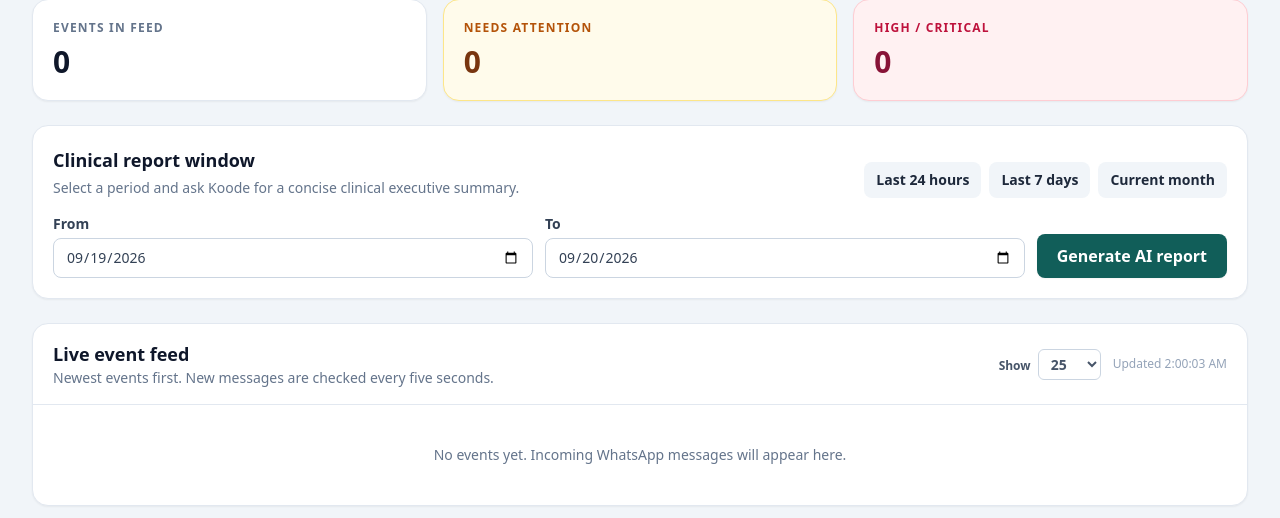
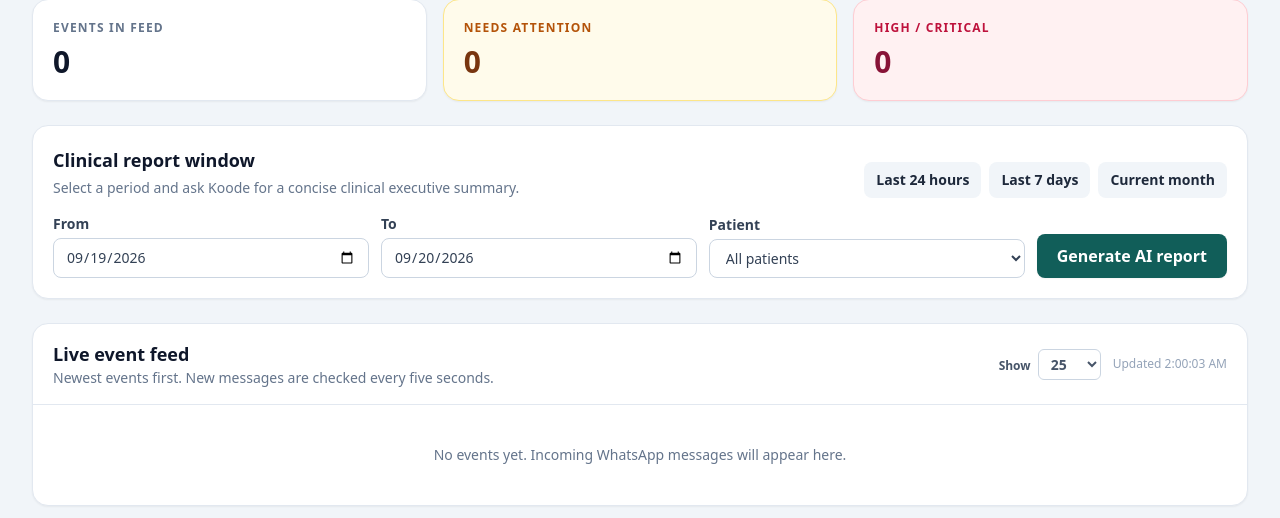
Before and after one commit to akhilt2/Koode, a FastAPI app: page /dashboard in a window 1280 px wide. Shown: the part 146-664 px from the top of the page. Run offline with FastAPI, Linux system fonts and the light colour scheme; data that the repository does not hold is empty; some libraries are stand-ins or nearby versions.

Commit message:
Add patient scoped monitoring filters
Signed-off-by: Akhil T <akhilneelamparambil@gmail.com>

```diff
--- a/main.py
+++ b/main.py
@@ -119,6 +119,7 @@ def _log_to_dict(log: SymptomLog) -> dict:
         symptoms = []
     return {
         "id": log.id,
+        "user_id": log.user_id,
         "created_at": timestamp.astimezone(timezone.utc).isoformat(),
         "time": timestamp.astimezone(timezone.utc).strftime("%Y-%m-%d %H:%M UTC"),
         "patient_name": log.user.display_name or log.user.whatsapp_number,
@@ -130,6 +131,20 @@ def _log_to_dict(log: SymptomLog) -> dict:
         "medications_given": log.medications_given or "",
         "whatsapp_reply": log.whatsapp_reply,
     }
+
+
+@app.get("/api/patients")
+def patients(db: Session = Depends(get_db)) -> JSONResponse:
+    """Return selectable WhatsApp participants for dashboard filters."""
+    users = db.scalars(select(User).order_by(User.display_name.asc(), User.whatsapp_number.asc())).all()
+    return JSONResponse(
+        content={
+            "patients": [
+                {"id": user.id, "name": user.display_name or user.whatsapp_number}
+                for user in users
+            ]
+        }
+    )
 
 
 def _markdown_to_html(markdown_text: str) -> Markup:
@@ -206,6 +221,7 @@ def recent_events(
     since: str | None = Query(default=None),
     page: int = Query(default=1, ge=1),
     page_size: int = Query(default=25, ge=5, le=100),
+    patient_id: int | None = Query(default=None, ge=1),
 ) -> JSONResponse:
     """Newest-first paginated feed plus incremental polling support."""
     if since:
@@ -215,33 +231,35 @@ def recent_events(
                 since_dt = since_dt.replace(tzinfo=timezone.utc)
         except ValueError as exc:
             raise HTTPException(status_code=400, detail="since must be a valid ISO timestamp") from exc
-        logs = list(
-            db.scalars(
-                select(SymptomLog)
-                .where(SymptomLog.created_at > since_dt)
-                .order_by(SymptomLog.created_at.desc())
-                .limit(100)
-            ).all()
-        )
+        statement = select(SymptomLog).where(SymptomLog.created_at > since_dt)
+        if patient_id is not None:
+            statement = statement.where(SymptomLog.user_id == patient_id)
+        logs = list(db.scalars(statement.order_by(SymptomLog.created_at.desc()).limit(100)).all())
         return JSONResponse(content={"events": [_log_to_dict(log) for log in logs]})
 
-    total = db.scalar(select(func.count()).select_from(SymptomLog)) or 0
+    filters = [SymptomLog.user_id == patient_id] if patient_id is not None else []
+    total = db.scalar(select(func.count()).select_from(SymptomLog).where(*filters)) or 0
     total_pages = max(1, (total + page_size - 1) // page_size)
     if page > total_pages:
         page = total_pages
     logs = list(
         db.scalars(
             select(SymptomLog)
+            .where(*filters)
             .order_by(SymptomLog.created_at.desc())
             .offset((page - 1) * page_size)
             .limit(page_size)
         ).all()
     )
     attention_count = db.scalar(
-        select(func.count()).select_from(SymptomLog).where(SymptomLog.severity_level.in_(["medium", "high", "critical"]))
+        select(func.count()).select_from(SymptomLog).where(
+            *filters, SymptomLog.severity_level.in_(["medium", "high", "critical"])
+        )
     ) or 0
     urgent_count = db.scalar(
-        select(func.count()).select_from(SymptomLog).where(SymptomLog.severity_level.in_(["high", "critical"]))
+        select(func.count()).select_from(SymptomLog).where(
+            *filters, SymptomLog.severity_level.in_(["high", "critical"])
+        )
     ) or 0
     return JSONResponse(
         content={
@@ -255,23 +273,29 @@ def recent_events(
 class ReportRequest(BaseModel):
     start_date: str = Field(pattern=r"^\d{4}-\d{2}-\d{2}$")
     end_date: str = Field(pattern=r"^\d{4}-\d{2}-\d{2}$")
+    patient_id: int | None = Field(default=None, ge=1)
 
 
 @app.post("/api/report/generate")
 def generate_report(request: ReportRequest, db: Session = Depends(get_db)) -> JSONResponse:
     """Synthesize a selected range and return a link to its print view."""
     start_dt, end_dt, start_label, end_label = _parse_report_range(request.start_date, request.end_date)
-    rows = [_log_to_dict(log) for log in get_logs_by_date_range(db, start_dt, end_dt)]
+    rows = [
+        _log_to_dict(log)
+        for log in get_logs_by_date_range(db, start_dt, end_dt, user_id=request.patient_id)
+    ]
     summary = generate_clinical_summary(rows, start_label, end_label)
     summary_id = uuid.uuid4().hex
     SUMMARY_CACHE[summary_id] = {
         "summary": summary,
         "start_date": start_label,
         "end_date": end_label,
+        "patient_id": request.patient_id,
         "events": rows,
     }
     while len(SUMMARY_CACHE) > 20:
         SUMMARY_CACHE.pop(next(iter(SUMMARY_CACHE)))
+    patient_query = f"&patient_id={request.patient_id}" if request.patient_id is not None else ""
     return JSONResponse(
         content={
             "summary_id": summary_id,
@@ -279,7 +303,7 @@ def generate_report(request: ReportRequest, db: Session = Depends(get_db)) -> JS
             "summary_html": str(_markdown_to_html(summary)),
             "event_count": len(rows),
             "empty": not rows,
-            "print_url": f"/report/print?start_date={start_label}&end_date={end_label}&summary_id={summary_id}&autoprint=1",
+            "print_url": f"/report/print?start_date={start_label}&end_date={end_label}{patient_query}&summary_id={summary_id}&autoprint=1",
         }
     )
 
@@ -290,14 +314,18 @@ def printable_report(
     start_date: str = Query(...),
     end_date: str = Query(...),
     summary_id: str | None = Query(default=None),
+    patient_id: int | None = Query(default=None, ge=1),
 ) -> HTMLResponse:
     """Render a clean A4 view for browser printing or Save as PDF."""
     start_dt, end_dt, start_label, end_label = _parse_report_range(start_date, end_date)
     cached = SUMMARY_CACHE.get(summary_id or "")
-    if cached and cached["start_date"] == start_label and cached["end_date"] == end_label:
+    if cached and cached["start_date"] == start_label and cached["end_date"] == end_label and cached["patient_id"] == patient_id:
         summary, rows = cached["summary"], cached["events"]
     else:
-        rows = [_log_to_dict(log) for log in get_logs_by_date_range(db, start_dt, end_dt)]
+        rows = [
+            _log_to_dict(log)
+            for log in get_logs_by_date_range(db, start_dt, end_dt, user_id=patient_id)
+        ]
         summary = generate_clinical_summary(rows, start_label, end_label)
     html = templates.get_template("report_print.html").render(
         generated_at=utc_now().strftime("%Y-%m-%d %H:%M UTC"),
--- a/templates/dashboard.html
+++ b/templates/dashboard.html
@@ -42,9 +42,10 @@
           <button data-preset="month" class="preset rounded-lg bg-slate-100 px-3 py-2 text-sm font-semibold hover:bg-koode-50">Current month</button>
         </div>
       </div>
-      <div class="mt-4 grid gap-3 sm:grid-cols-2 lg:grid-cols-[1fr_1fr_auto] lg:items-end">
+      <div class="mt-4 grid gap-3 sm:grid-cols-2 lg:grid-cols-[1fr_1fr_1fr_auto] lg:items-end">
         <label class="text-sm font-semibold text-slate-700">From<input id="start-date" type="date" class="mt-1 block w-full rounded-lg border border-slate-300 px-3 py-2 font-normal focus:border-koode-600 focus:outline-none"></label>
         <label class="text-sm font-semibold text-slate-700">To<input id="end-date" type="date" class="mt-1 block w-full rounded-lg border border-slate-300 px-3 py-2 font-normal focus:border-koode-600 focus:outline-none"></label>
+        <label class="text-sm font-semibold text-slate-700">Patient<select id="patient-filter" class="mt-1 block w-full rounded-lg border border-slate-300 bg-white px-3 py-2 font-normal focus:border-koode-600 focus:outline-none"><option value="">All patients</option></select></label>
         <button id="generate-button" class="rounded-lg bg-koode-700 px-5 py-2.5 font-semibold text-white shadow-sm hover:bg-koode-900">Generate AI report</button>
       </div>
       <div id="summary-box" class="mt-5 hidden rounded-xl border border-koode-100 bg-koode-50 p-5"><div class="flex flex-wrap items-center justify-between gap-2"><h3 class="font-bold text-koode-900">AI executive summary</h3><a id="print-link" target="_blank" class="rounded-lg bg-koode-700 px-3 py-2 text-sm font-semibold text-white hover:bg-koode-900">Open print view</a></div><div id="summary-text" class="mt-3 space-y-3 text-sm leading-6 text-slate-700 [&_h2]:text-lg [&_h2]:font-bold [&_h3]:font-bold [&_h4]:font-semibold [&_p]:mt-2"></div></div>
@@ -59,7 +60,7 @@
   </main>
 
   <script>
-    const state = { events: [], latest: null, sound: true, page: 1, pageSize: 25, totalPages: 1, total: 0 };
+    const state = { events: [], latest: null, sound: true, page: 1, pageSize: 25, totalPages: 1, total: 0, patientId: '' };
     const $ = (id) => document.getElementById(id);
     const dateString = (date) => date.toISOString().slice(0, 10);
     const escapeHtml = (value) => String(value ?? '').replace(/[&<>'"]/g, (char) => ({'&':'&amp;','<':'&lt;','>':'&gt;',"'":'&#39;','"':'&quot;'}[char]));
@@ -99,7 +100,8 @@
     }
     async function loadPage() {
       try {
-        const response = await fetch(`/api/events/recent?page=${state.page}&page_size=${state.pageSize}`); if (!response.ok) throw new Error('Feed unavailable');
+        const patientQuery = state.patientId ? `&patient_id=${encodeURIComponent(state.patientId)}` : '';
+        const response = await fetch(`/api/events/recent?page=${state.page}&page_size=${state.pageSize}${patientQuery}`); if (!response.ok) throw new Error('Feed unavailable');
         const data = await response.json(); state.events = data.events; state.page = data.pagination.page; state.pageSize = data.pagination.page_size; state.total = data.pagination.total; state.totalPages = data.pagination.total_pages;
         if (data.events[0] && (!state.latest || data.events[0].created_at > state.latest)) state.latest = data.events[0].created_at;
         render(data.counts); $('last-updated').textContent = `Updated ${new Date().toLocaleTimeString()}`; $('connection-status').textContent = 'Live'; $('connection-dot').className = 'h-2 w-2 rounded-full bg-emerald-500';
@@ -107,16 +109,18 @@
     }
     async function pollEvents() {
       if (!state.latest) return loadPage();
-      try { const response = await fetch(`/api/events/recent?since=${encodeURIComponent(state.latest)}`); if (!response.ok) throw new Error('Feed unavailable'); const data = await response.json(); if (data.events.length) { data.events.forEach(alertFor); state.page = 1; await loadPage(); } } catch (_) { $('connection-status').textContent = 'Reconnecting'; }
+      try { const patientQuery = state.patientId ? `&patient_id=${encodeURIComponent(state.patientId)}` : ''; const response = await fetch(`/api/events/recent?since=${encodeURIComponent(state.latest)}${patientQuery}`); if (!response.ok) throw new Error('Feed unavailable'); const data = await response.json(); if (data.events.length) { data.events.forEach(alertFor); state.page = 1; await loadPage(); } } catch (_) { $('connection-status').textContent = 'Reconnecting'; }
     }
     $('notify-button').addEventListener('click', async () => { if (!('Notification' in window)) { $('notify-button').textContent = 'Notifications unavailable'; return; } const permission = await Notification.requestPermission(); $('notify-button').textContent = permission === 'granted' ? 'Notifications enabled' : 'Notifications denied'; });
     $('audio-button').addEventListener('click', () => { state.sound = !state.sound; $('audio-button').textContent = `Sound: ${state.sound ? 'on' : 'off'}`; });
     document.querySelectorAll('.preset').forEach(button => button.addEventListener('click', () => setDates(button.dataset.preset)));
     $('page-size').addEventListener('change', () => { state.pageSize = Number($('page-size').value); state.page = 1; loadPage(); });
+    $('patient-filter').addEventListener('change', () => { state.patientId = $('patient-filter').value; state.page = 1; state.latest = null; loadPage(); });
     $('previous-page').addEventListener('click', () => { if (state.page > 1) { state.page -= 1; loadPage(); } });
     $('next-page').addEventListener('click', () => { if (state.page < state.totalPages) { state.page += 1; loadPage(); } });
-    $('generate-button').addEventListener('click', async () => { const button = $('generate-button'); button.disabled = true; button.textContent = 'Generating...'; try { const response = await fetch('/api/report/generate', { method: 'POST', headers: {'Content-Type':'application/json'}, body: JSON.stringify({start_date: $('start-date').value, end_date: $('end-date').value}) }); const data = await response.json(); if (!response.ok) throw new Error(data.detail || 'Could not generate report'); $('summary-text').innerHTML = data.summary_html; $('print-link').href = data.print_url; $('summary-box').classList.remove('hidden'); } catch (error) { $('summary-text').textContent = error.message; $('summary-box').classList.remove('hidden'); } finally { button.disabled = false; button.textContent = 'Generate AI report'; } });
-    setDates('24h'); loadPage(); setInterval(pollEvents, 5000);
+    $('generate-button').addEventListener('click', async () => { const button = $('generate-button'); button.disabled = true; button.textContent = 'Generating...'; try { const response = await fetch('/api/report/generate', { method: 'POST', headers: {'Content-Type':'application/json'}, body: JSON.stringify({start_date: $('start-date').value, end_date: $('end-date').value, patient_id: state.patientId ? Number(state.patientId) : null}) }); const data = await response.json(); if (!response.ok) throw new Error(data.detail || 'Could not generate report'); $('summary-text').innerHTML = data.summary_html; $('print-link').href = data.print_url; $('summary-box').classList.remove('hidden'); } catch (error) { $('summary-text').textContent = error.message; $('summary-box').classList.remove('hidden'); } finally { button.disabled = false; button.textContent = 'Generate AI report'; } });
+    async function loadPatients() { try { const response = await fetch('/api/patients'); const data = await response.json(); $('patient-filter').insertAdjacentHTML('beforeend', data.patients.map(patient => `<option value="${escapeHtml(patient.id)}">${escapeHtml(patient.name)}</option>`).join('')); } catch (_) { /* Patient filtering remains optional if the list request fails. */ } }
+    setDates('24h'); loadPatients(); loadPage(); setInterval(pollEvents, 5000);
   </script>
 </body>
 </html>
```
